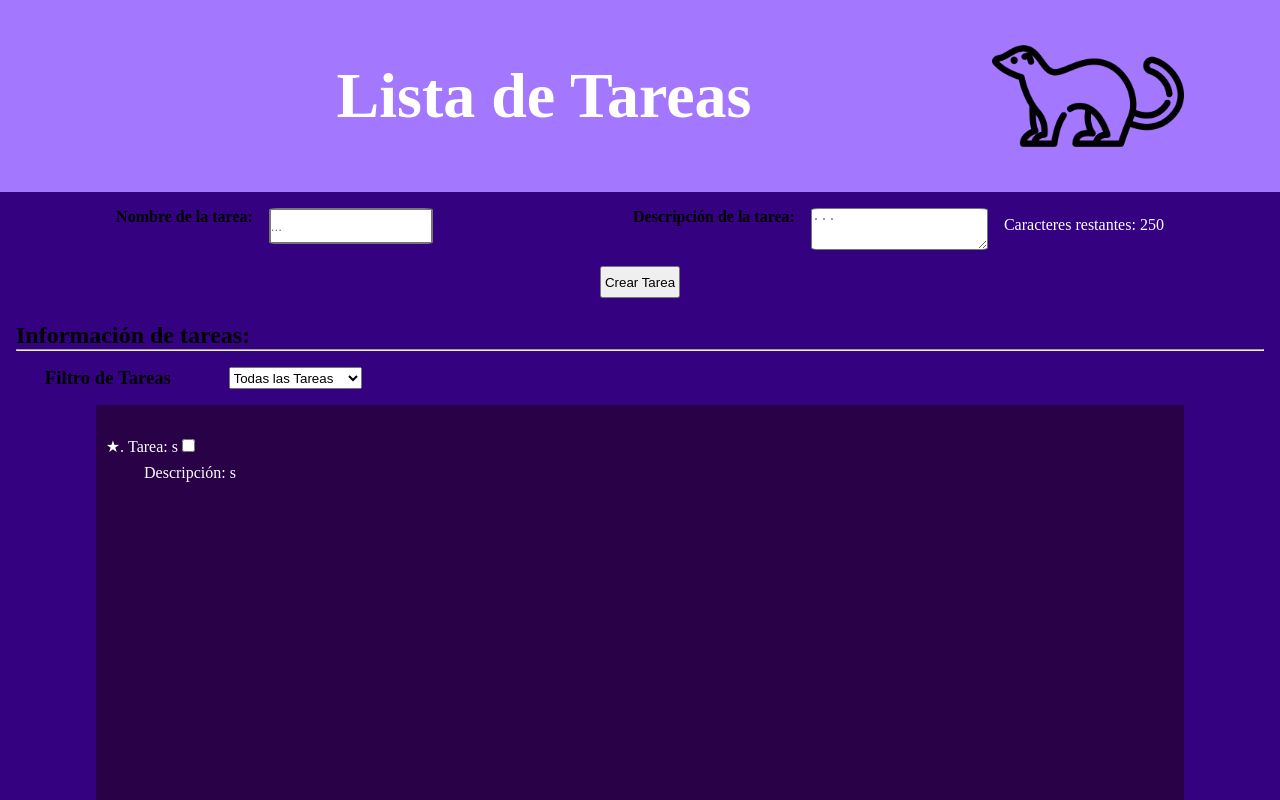
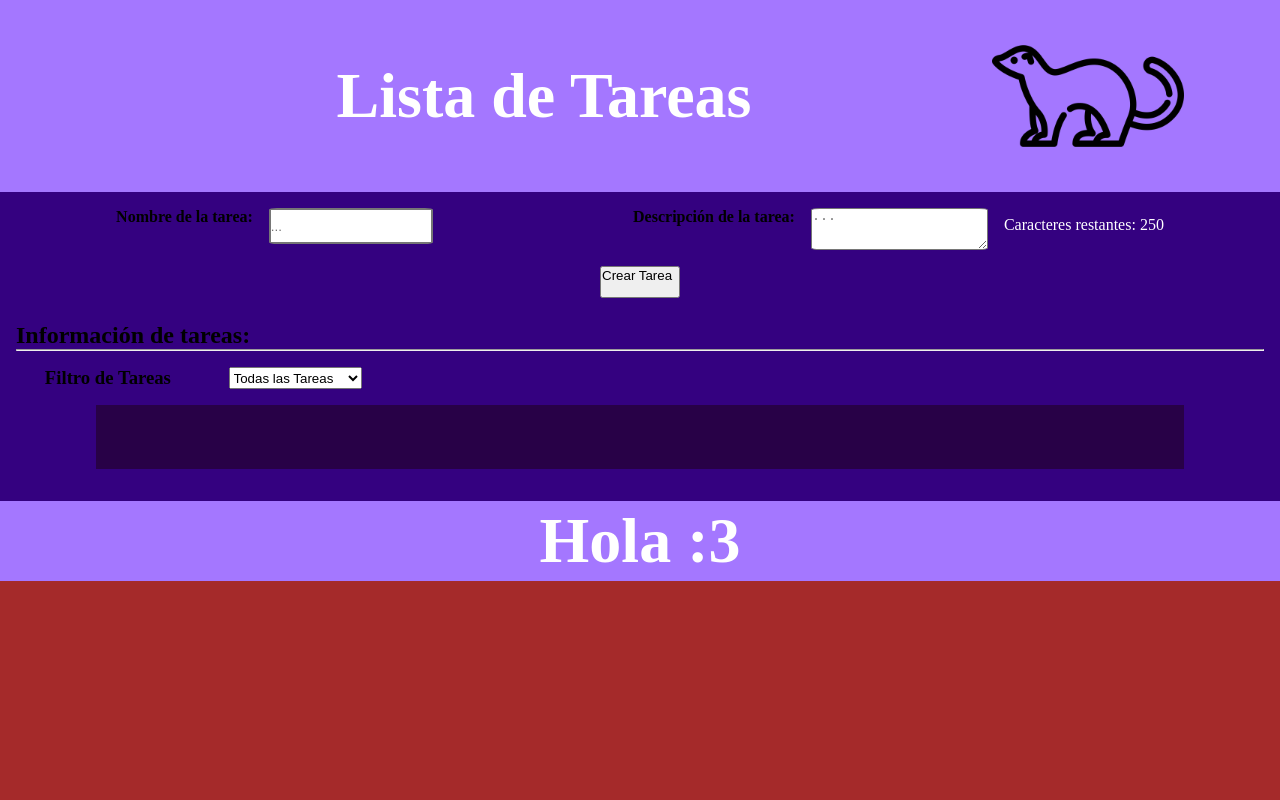
Before and after one commit to MariangelQuiceno/To-Do-List, a React (Vite) app: page / in a window 1280 px wide. Shown: the top 800 px of the page. Built offline with nearby package versions, Linux system fonts and the light colour scheme.

Commit message:
Creado Context Y Creador de Tareas

```diff
--- /dev/null
+++ b/src/components/Context/Context.jsx
@@ -0,0 +1,15 @@
+import React from 'react'
+import { createContext, useState } from 'react'
+
+export const tasksContext = createContext();
+
+export const TasksProvider = ({children}) => {
+
+    const [tasks, setTasks] = useState([]);
+
+return (
+     <tasksContext.Provider value={{tasks, setTasks}}>
+        {children}
+     </tasksContext.Provider>
+  )
+}
--- a/src/components/filter/Filter.jsx
+++ b/src/components/filter/Filter.jsx
@@ -1,29 +1,37 @@
-import React, {useState} from 'react';
+import React, { useState, useContext } from 'react';
 import './filterStyle.css';
-
+import { tasksContext } from '../Context/Context';
 
 export const Filter = () => {
-
+    const context = useContext(tasksContext);
 
     const [textValue, setTextValue] = useState('');
     const maxCharacters = 250;
 
-
+    const handleCreateTask = (event) => {
+        event.preventDefault(); // Evitar el envío del formulario por defecto
+        const newTask = {
+            title: event.target.elements.title.value,
+            description: event.target.elements.description.value,
+            state: false
+        };
+        let listTasks = [...context.tasks, newTask];
+        context.setTasks(listTasks);
+    };
 
     const handleChangeCharacters = (event) => {
         if (event.target.value.length <= maxCharacters) {
             setTextValue(event.target.value);
         }
-    }
-
-
+    };
 
     return (
         <div className='father-filter'>
+            <form onSubmit={handleCreateTask}>
                 <div className='inputs'>
                     <div className='organizer-filter'>
                         <h4>Nombre de la tarea:</h4>
-                    <input className='title-task' type="text" placeholder="..." />
+                        <input className='title-task' type="text" placeholder="..." name="title" />
                     </div>
                     <div className='organizer-filter'>
                         <h4>Descripción de la tarea:</h4>
@@ -32,14 +40,16 @@ export const Filter = () => {
                             onChange={handleChangeCharacters}
                             placeholder="..."
                             maxLength={maxCharacters}
+                            name="description"
                         />
                         <p>Caracteres restantes: {maxCharacters - textValue.length}</p>
                     </div>
                 </div>
 
                 <div className='create-task-button'>
-                <button>Crear Tarea</button>
+                    <button type="submit">Crear Tarea</button>
                 </div>
+            </form>
 
             <h2>Información de tareas:</h2>
             <hr></hr>
@@ -53,5 +63,5 @@ export const Filter = () => {
                 </select>
             </div>
         </div>
-    )
-}
+    );
+};
--- a/src/components/filter/filterStyle.css
+++ b/src/components/filter/filterStyle.css
@@ -41,7 +41,7 @@ h3{
 
 }
 
-.create-task-button{
+.create-task-button button{
     margin-top: 1rem;
     margin-bottom: 1.5rem;
     display: flex;
--- a/src/components/itemTask/ItemTasks.jsx
+++ b/src/components/itemTask/ItemTasks.jsx
@@ -16,7 +16,7 @@ export const ItemTasks = ({ title, desc }) => {
   return (
 
     <div className='list-component' id={`task_${taskId}`}>
-    <li id={`titleTask_${taskId}`}>Tarea: {title}  <input type="checkbox" id={`cbox_${taskId}`} value="second_checkbox" /></li>
+    <li id={`titleTask_${taskId}`}>Nombre de la Tarea: {title}  <input type="checkbox" id={`cbox_${taskId}`} value="second_checkbox" /></li>
       <p id={`descriptionTask_${taskId}`}>Descripción: {desc}</p>
     </div>
 
--- a/src/components/layouts/layoutsStyles/mainCss.css
+++ b/src/components/layouts/layoutsStyles/mainCss.css
@@ -1,6 +1,6 @@
 main{
     background-color:  #340180;
-    height: max-content;
+    height: fit-content;
     width: 100vw;
     display: flex;
     flex-direction: column;
@@ -10,7 +10,7 @@ main{
     align-self: center;
     display: flex;
     width: 80vw;
-    height: 50vh;
+    height: max-content;
     background-color: #280147;
     padding: 2rem;
     margin-bottom: 2rem;
--- a/src/components/pages/Home/Home.jsx
+++ b/src/components/pages/Home/Home.jsx
@@ -1,17 +1,21 @@
-import React from 'react'
-import { Header } from '../../layouts/Header'
-import { Main } from '../../layouts/Main'
-import { Footer } from '../../layouts/Footer'
-import IconHeader from '../../../assets/Iconos/huron.png'
-import { Filter } from '../../filter/Filter'
-import { Tasks } from '../../tasks/Tasks'
+import React, { useContext, useEffect } from 'react';
+import { Header } from '../../layouts/Header';
+import { Main } from '../../layouts/Main';
+import { Footer } from '../../layouts/Footer';
+import IconHeader from '../../../assets/Iconos/huron.png';
+import { Filter } from '../../filter/Filter';
+import { Tasks } from '../../tasks/Tasks';
+import { ItemTasks } from '../../itemTask/ItemTasks';
+import { tasksContext } from '../../Context/Context'; // Importa tasksContext desde el archivo donde está definido
 import './homeStyle.css'
-import { ItemTasks } from '../../itemTask/ItemTasks'
+export const Home = () => {
 
+  const otherContext = useContext(tasksContext);
 
+  useEffect(() => {
+    console.log(otherContext.tasks);
+  }, [otherContext.tasks]);
 
-
-export const Home = () => {
   return (
     <div className='father-all'>
         <Header>
@@ -23,16 +27,17 @@ export const Home = () => {
           <Filter/>
 
           <div className='view-list-task'>
-          <Tasks>
-            <ItemTasks title={'s'} desc={'s'} />
-          </Tasks>
+            <Tasks>
+                {
+                  otherContext.tasks.map(task => <ItemTasks title={task.title} desc={task.description} />)
+                }
+            </Tasks>
           </div>
-
         </Main>
 
         <Footer>
-        <h1 className='h1-Footer'>Hola :3</h1>
+          <h1 className='h1-Footer'>Hola :3</h1>
         </Footer>
     </div>
-  )
-}
+  );
+};
--- a/src/components/pages/Home/homeStyle.css
+++ b/src/components/pages/Home/homeStyle.css
@@ -1,4 +1,4 @@
 .father-all{
-    height: max-content;
-  overflow: hidden;
+  height: 100vh;
+  overflow-x: hidden;
 }
--- a/src/main.jsx
+++ b/src/main.jsx
@@ -1,6 +1,8 @@
 import React from 'react'
 import ReactDOM from 'react-dom/client'
 import App from './App.jsx'
+import { TasksProvider } from './components/Context/Context.jsx'
 import './index.css'
 
-ReactDOM.createRoot(document.getElementById('root')).render( <App /> )
+
+ReactDOM.createRoot(document.getElementById('root')).render(<TasksProvider> <App /></TasksProvider> )
```
Lines whose indentation alone changed are shown as unchanged.
